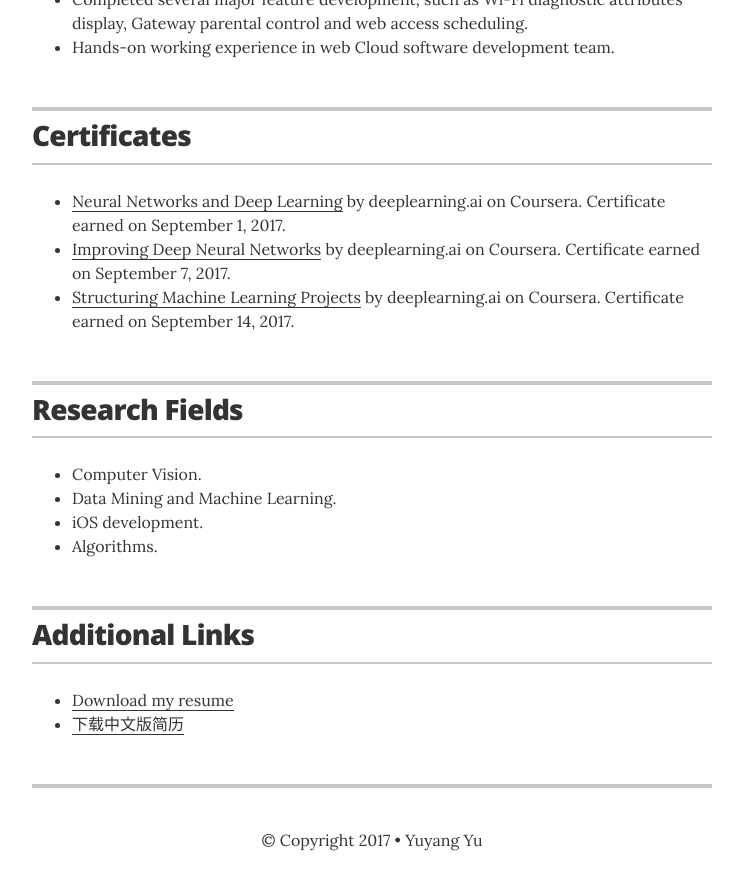
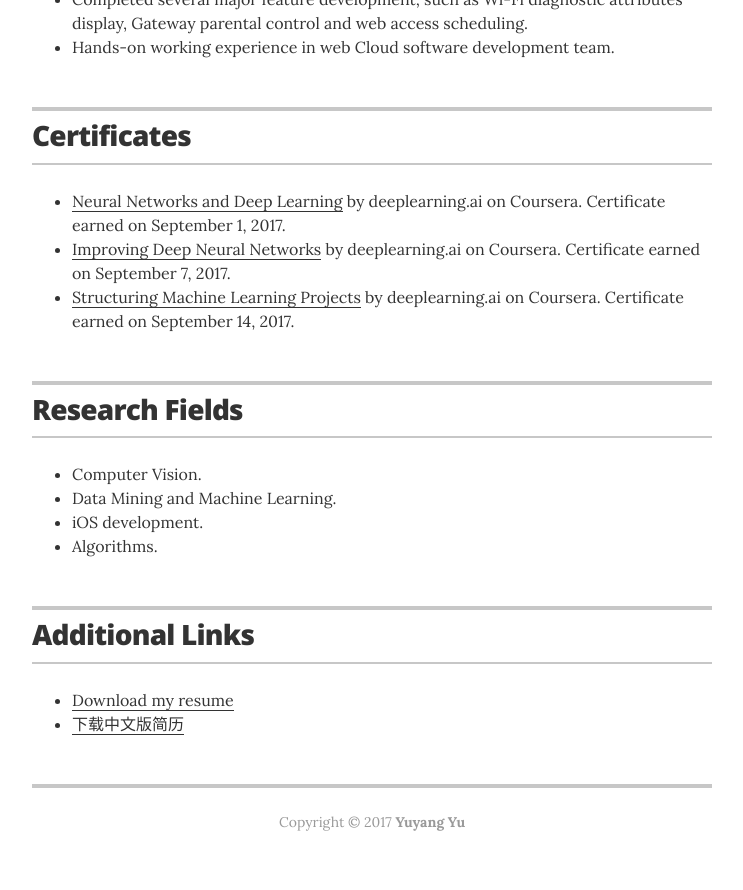
Before and after one commit to Yuyang105/Yuyang105.github.io, a Jekyll site: the page built from index.html, in a window 1280 px wide and 900 px high, scrolled down 2843 px. Shown: the top 890 px of the window, without its empty margins (268-1011 px from the left). Built offline with Jekyll 4.4.1, drawn with Linux system fonts in a browser that asks for light colours.

Commit message:
Update resume.html

```diff
--- a/_layouts/resume.html
+++ b/_layouts/resume.html
@@ -223,7 +223,9 @@
       {% endif %}
 
       <footer class="page-footer">
-        <p class="copyright">&copy; Copyright 2017 &bull; <a href="" style="color: inherit; text-decoration: none">Yuyang Yu</a></p>
+        <!-- <p class="copyright"> Copyright &copy; 2017 <a href="" style="color: inherit; text-decoration: none">Yuyang Yu</a></p>
+        -->
+        <p class="footer-line"> Copyright &copy; 2017 <a href="" style="color: inherit; text-decoration: none">Yuyang Yu</a></p>
       </footer>
 
     </div>
```
